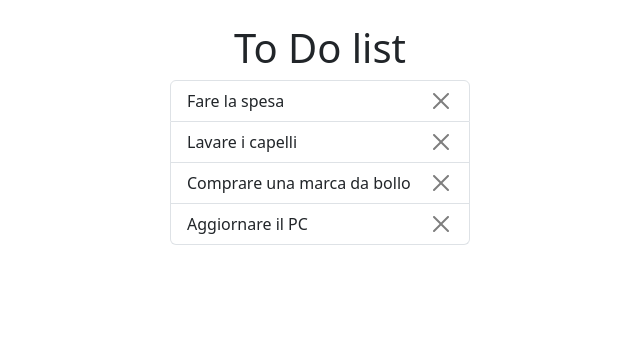
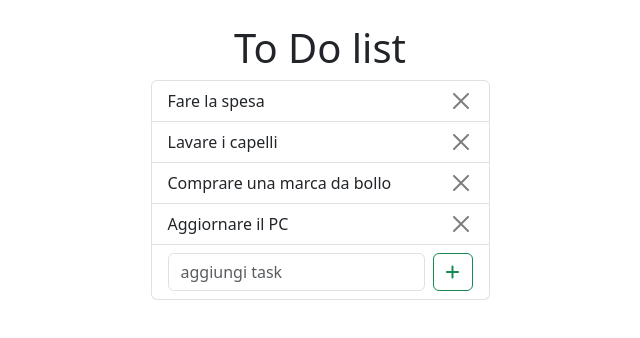
Before and after one commit to dieghino26/vue-todolist, a plain HTML site: page index.html in a window 1280 px wide. Shown: the whole page, without its empty margins (320-960 px from the left). Drawn offline with nearby package versions, Linux system fonts and the light colour scheme.

Commit message:
created addTask bar

```diff
--- a/index.html
+++ b/index.html
@@ -10,6 +10,11 @@
 
     <!-- Style -->
     <link rel="stylesheet" href="css/style.css">
+
+    <!-- FontAwesome -->
+    <link rel='stylesheet' href='https://cdnjs.cloudflare.com/ajax/libs/font-awesome/6.5.1/css/all.css'
+        integrity='sha512-tx5+1LWHez1QiaXlAyDwzdBTfDjX07GMapQoFTS74wkcPMsI3So0KYmFe6EHZjI8+eSG0ljBlAQc3PQ5BTaZtQ=='
+        crossorigin='anonymous' />
 
     <!-- Vue 3 -->
     <script src="https://unpkg.com/vue@3/dist/vue.global.js"></script>
@@ -25,7 +30,10 @@
             <ul class="list-group">
                 <li v-for="task in toDoList" class="list-group-item d-flex justify-content-between">{{ task.text }}
                      <button type="button" class="btn-close" @click="deleteTask(task.id)"></button></li>
+                <li class="list-group-item d-flex"> <input class="form-control me-2" @keyup.enter="addTask" placeholder="aggiungi task" v-model.trim="newTask">
+                    <button class="btn btn-outline-success" type="submit" @click="addTask()" ><i class="fas fa-add"></i></button></li>
               </ul>
+              <h3 class="text-center" v-show="!toDoList.length">Non ci sono tasks</h3>
 
         </div>
 
--- a/js/todolist.js
+++ b/js/todolist.js
@@ -3,12 +3,24 @@ console.log("vue ok", Vue);
 const {createApp} = Vue;
 const app = createApp({
     data: () => ({
-        toDoList
+        toDoList,
+        newTask: ""
     }),
     methods: {
         deleteTask(id){
             this.toDoList = this.toDoList.filter(task => id !== task.id)
+        },
+        addTask(){
+            const newTask = {
+                id: new Date().toISOString(),
+                done: false,
+                text: this.newTask
+            }
+
+            this.toDoList.push(newTask)
+            this.newTask = ""
+
         }
     }
 });
-app.mount("#root")
+app.mount("#root");
```
